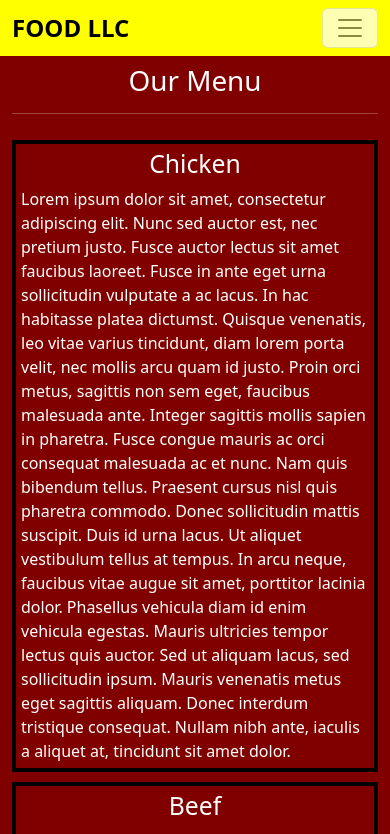
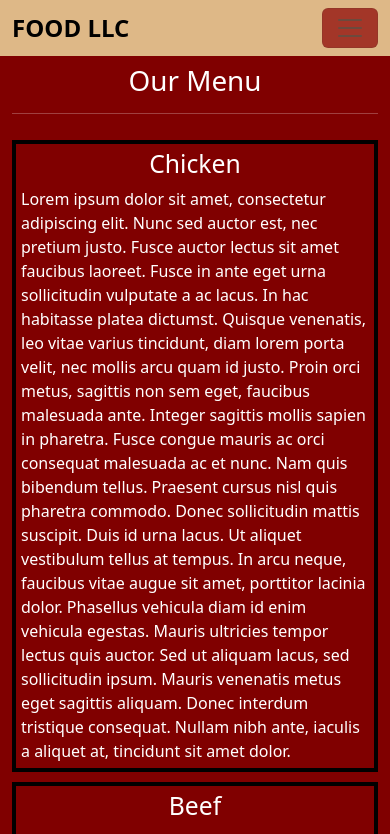
Before and after one commit to saadliaquat/assign3, a plain HTML site: page index.html in a window 390 px wide. In both pictures the pointer is over the button "Toggle navigation". Shown: the top 834 px of the page. Drawn offline with nearby package versions, Linux system fonts and the light colour scheme.

Commit message:
Update styles.css

```diff
--- a/css/styles.css
+++ b/css/styles.css
@@ -1,5 +1,5 @@
 .Header .colour{
-    background-color: yellow !important;
+    background-color: burlywood !important;
 }
 
 #Name{
@@ -9,7 +9,7 @@
     font-size: 48px;
 }
 .navbar-toggler{
-    background-color: yellow;
+    background-color: burlywood ;
 
 }
 
@@ -18,7 +18,7 @@
 }
 
 .navbar-toggler:hover{
-    background-color: white;
+    background-color: darkred;
     opacity: 70%;
 }
 .nav-item{
@@ -30,7 +30,7 @@
 }
 
 .nav-item:hover, .nav-item:active{
-    background-color: white;
+    background-color: darkred;
     opacity:70%;
 
 }
```
